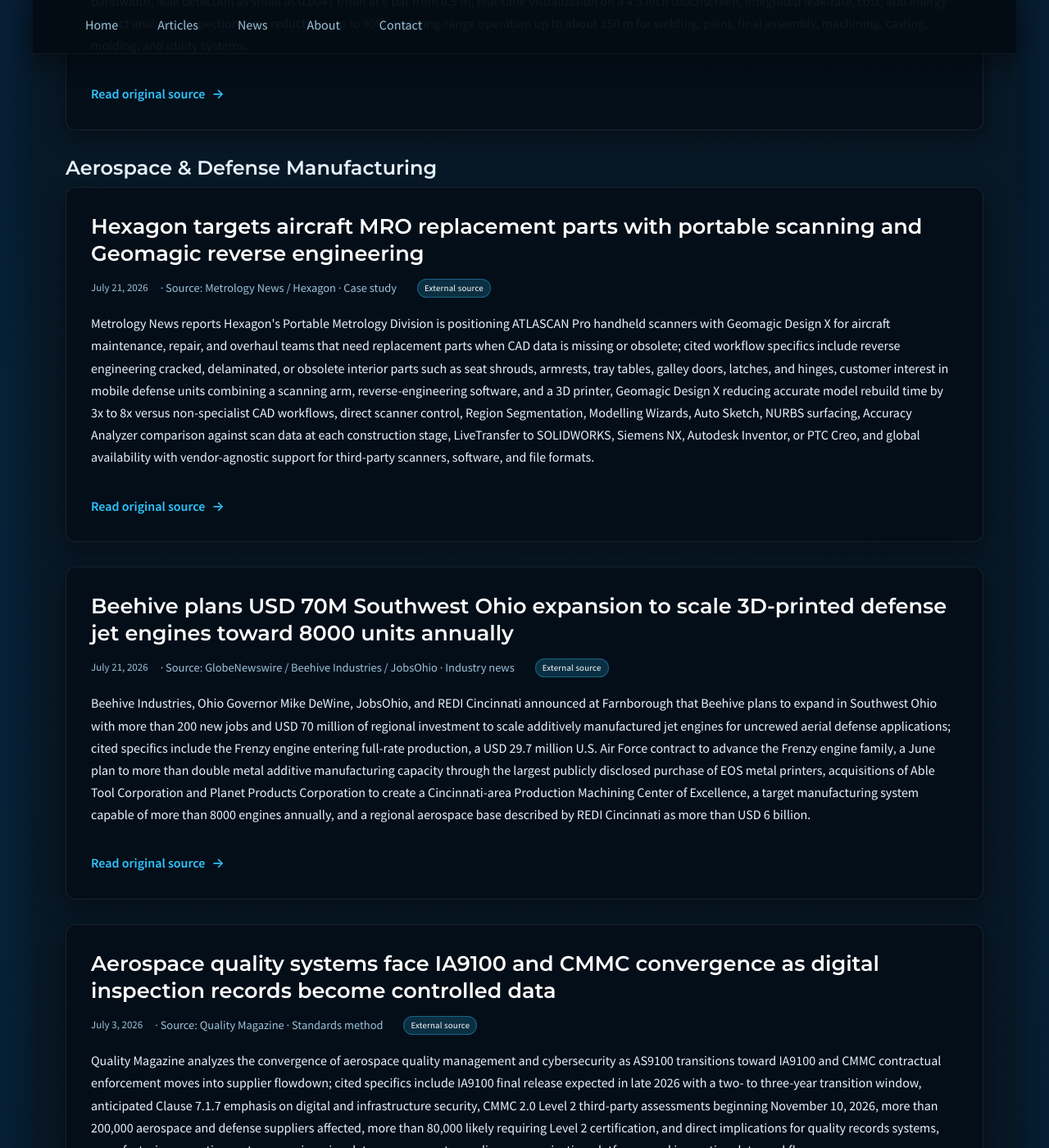
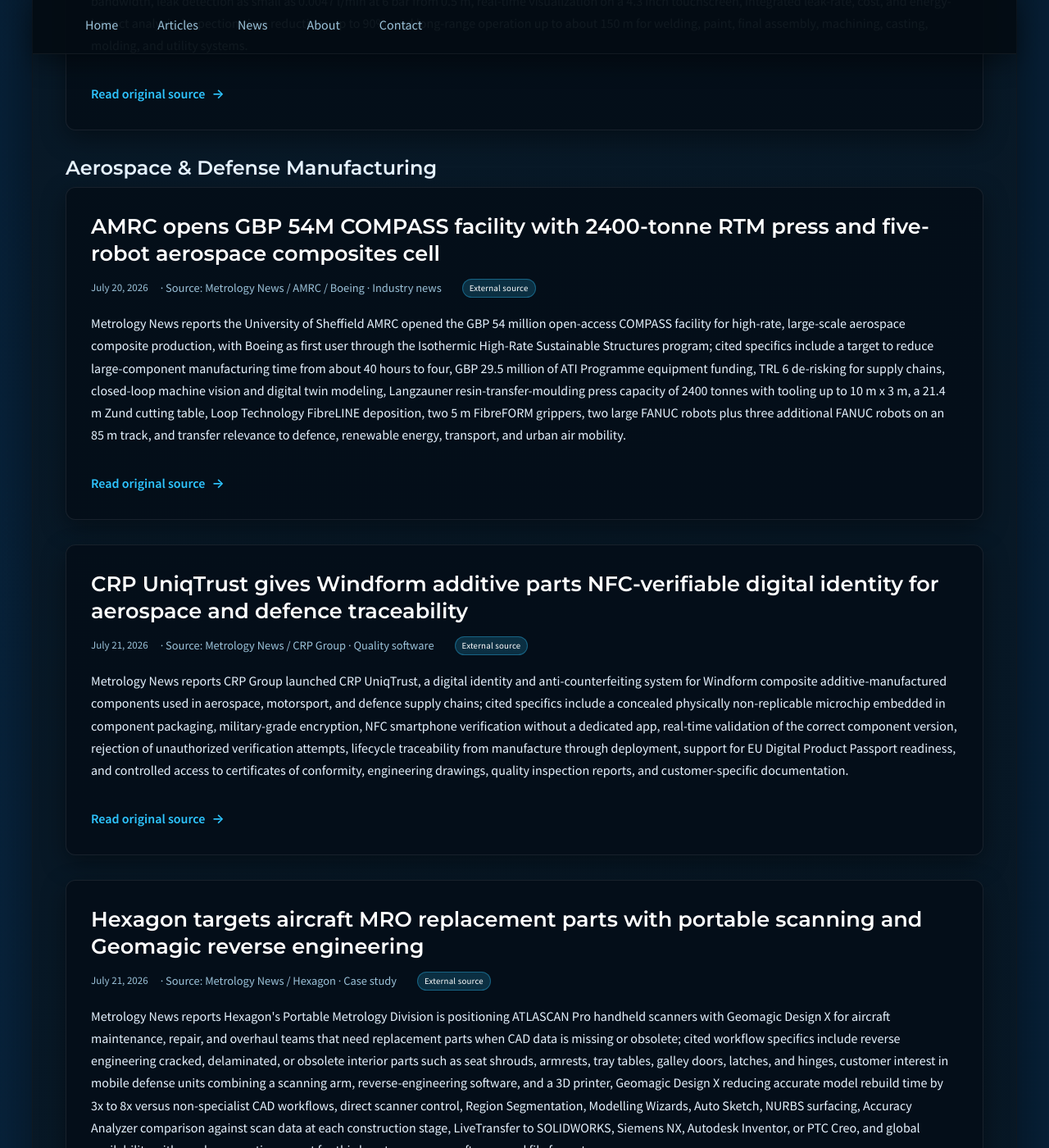
Before and after one commit to JohnForeman/MetrologyCentral, a Jekyll site: the page built from news.md, in a window 1280 px wide and 1400 px high, scrolled down 3080 px. Shown: the whole window at 82% size. Built offline with Jekyll 4.4.1, drawn with Linux system fonts in a browser that asks for light colours; some of the changed text lies outside the part shown.

Commit message:
Update daily metrology news sweep

```diff
--- a/_data/news.yml
+++ b/_data/news.yml
@@ -1,3 +1,31 @@
+- date: '2026-07-22'
+  title: Digital Metrology TraceBossPro adds configurable ISO 21920 and ASME surface-texture setups for production roughness checks
+  source: Quality Magazine / Digital Metrology Solutions
+  sector: scientific_metrology
+  kind: software_news
+  summary: Quality Magazine reports Digital Metrology Solutions released TraceBossPro for production measurement of surface roughness and crosshatch, extending handheld roughness-gage workflows beyond locked-down parameter sets; cited specifics include one-click switching between customized measurement configurations, per-setup scaling, filtering, and display options, selectable ISO 21920 and ASME surface-texture parameters with optional user specification limits, locked configurations for consistency and traceability, ISO 16610 spline filtering for full-length surface measurement and waviness analysis, and use across repeated high-volume production checks as well as prototype environments with varied part families.
+  url: https://www.qualitymag.com/articles/99767-digital-metrology-tracebosspro-surface-gauge-software
+- date: '2026-07-21'
+  title: Mettler Toledo X56 DXD+ combines photon-counting dual-energy X-ray, AI inspection, and 500 product/min throughput
+  source: Quality Magazine / Mettler Toledo
+  sector: quality_software
+  kind: hardware_news
+  summary: Quality Magazine reports Mettler Toledo introduced the X56 DXD+ dual-energy photon-counting X-ray inspection system for packaged food and complex product formats where single-energy systems struggle with low-density contaminants; cited specifics include DXD+ detector technology, Advanced Material Discrimination Pro software, AI-assisted inspection to reduce unnecessary rejects, detection of rubber and plastic contaminants in variable-density or overlapping products such as multipacks and bags, 500 mm system width, single- or multi-lane configurations, throughput up to 500 products per minute, completeness checks, clip detection, trapped-in-seal inspection, toolless belt removal, hygienic design, image-database traceability, ProdX integration, real-time monitoring, and common network-protocol support.
+  url: https://www.qualitymag.com/articles/99763-mettler-toledo-x56-dxd-dual-energy-photon-counting-x-ray-system
+- date: '2026-07-20'
+  title: AMRC opens GBP 54M COMPASS facility with 2400-tonne RTM press and five-robot aerospace composites cell
+  source: Metrology News / AMRC / Boeing
+  sector: aerospace_defense_manufacturing
+  kind: industry_news
+  summary: Metrology News reports the University of Sheffield AMRC opened the GBP 54 million open-access COMPASS facility for high-rate, large-scale aerospace composite production, with Boeing as first user through the Isothermic High-Rate Sustainable Structures program; cited specifics include a target to reduce large-component manufacturing time from about 40 hours to four, GBP 29.5 million of ATI Programme equipment funding, TRL 6 de-risking for supply chains, closed-loop machine vision and digital twin modeling, Langzauner resin-transfer-moulding press capacity of 2400 tonnes with tooling up to 10 m x 3 m, a 21.4 m Zund cutting table, Loop Technology FibreLINE deposition, two 5 m FibreFORM grippers, two large FANUC robots plus three additional FANUC robots on an 85 m track, and transfer relevance to defence, renewable energy, transport, and urban air mobility.
+  url: https://metrology.news/amrc-unveils-compass-facility-for-next-generation-aerospace-production/
+- date: '2026-07-21'
+  title: CRP UniqTrust gives Windform additive parts NFC-verifiable digital identity for aerospace and defence traceability
+  source: Metrology News / CRP Group
+  sector: aerospace_defense_manufacturing
+  kind: quality_software
+  summary: Metrology News reports CRP Group launched CRP UniqTrust, a digital identity and anti-counterfeiting system for Windform composite additive-manufactured components used in aerospace, motorsport, and defence supply chains; cited specifics include a concealed physically non-replicable microchip embedded in component packaging, military-grade encryption, NFC smartphone verification without a dedicated app, real-time validation of the correct component version, rejection of unauthorized verification attempts, lifecycle traceability from manufacture through deployment, support for EU Digital Product Passport readiness, and controlled access to certificates of conformity, engineering drawings, quality inspection reports, and customer-specific documentation.
+  url: https://metrology.news/crp-group-launches-digital-identity-system-for-windform-components/
 - date: '2026-07-22'
   title: API Optical CMM pairs 9D LADAR with automated motion for 20000-point/s non-contact
     inspection
```
